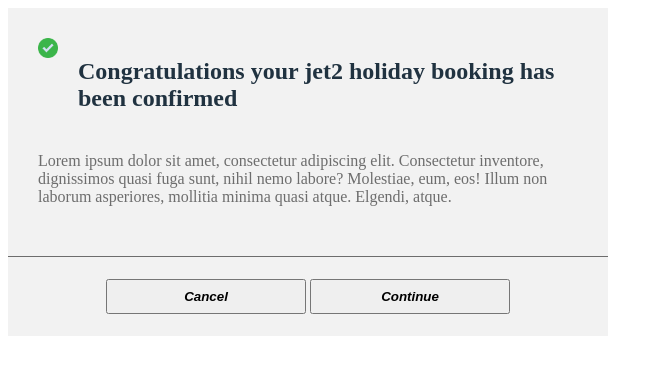
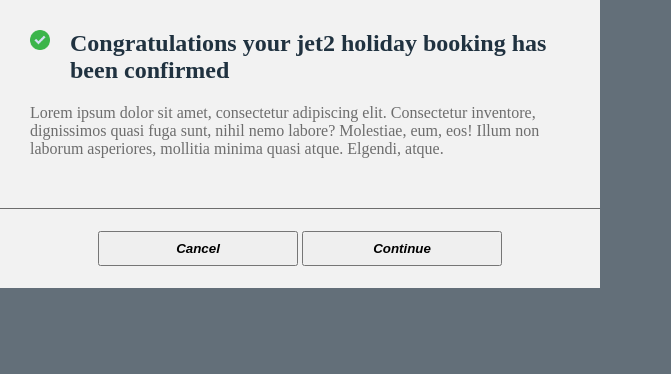
Before and after one commit to PerryBaran/jet-2-tech-test, a React (Create React App) app: page / in a window 1280 px wide. Shown: the top 374 px of the page, without its empty margins (0-671 px from the left). Built offline with nearby package versions, Linux system fonts and the light colour scheme.

Commit message:
prettier

```diff
--- a/public/index.html
+++ b/public/index.html
@@ -1,13 +1,10 @@
-<!DOCTYPE html>
+<!doctype html>
 <html lang="en">
   <head>
     <meta charset="utf-8" />
     <meta name="viewport" content="width=device-width, initial-scale=1" />
     <meta name="theme-color" content="#000000" />
-    <meta
-      name="description"
-      content="Tech test for Jet 2 junior web developer role"
-    />
+    <meta name="description" content="Tech test for Jet 2 junior web developer role" />
     <title>Jet 2 Tech Test</title>
   </head>
   <body>
--- a/src/ConfirmationModal.jsx
+++ b/src/ConfirmationModal.jsx
@@ -1,12 +1,12 @@
 import css from './styles/confirmationModal.module.scss';
-import check from "./images/check.png"
+import check from './images/check.png';
 
 function ConfirmationModal() {
   return (
     <div className={css['modal-container']}>
       <div className={css['text-container']}>
         <div className={css['heading']}>
-          <img alt="green tick" src={check}/>
+          <img alt="green tick" src={check} />
           <h2>Congratulations your jet2 holiday booking has been confirmed</h2>
         </div>
         <p>
--- a/src/index.js
+++ b/src/index.js
@@ -1,11 +1,11 @@
 import React from 'react';
 import ReactDOM from 'react-dom/client';
-import './index.css';
+import './styles/index.css';
 import App from './App';
 
 const root = ReactDOM.createRoot(document.getElementById('root'));
 root.render(
   <React.StrictMode>
     <App />
-  </React.StrictMode>
+  </React.StrictMode>,
 );
--- a/src/styles/confirmationModal.module.css
+++ b/src/styles/confirmationModal.module.css
@@ -1,5 +1,5 @@
 .modal-container {
-  background-color: #F2F2F2;
+  background-color: #f2f2f2;
   width: 100%;
   max-width: 600px;
 }
@@ -43,4 +43,4 @@
     width: 100%;
     max-width: 200px;
   }
-}/*# sourceMappingURL=confirmationModal.module.css.map */
+} /*# sourceMappingURL=confirmationModal.module.css.map */
--- a/src/styles/confirmationModal.module.scss
+++ b/src/styles/confirmationModal.module.scss
@@ -2,7 +2,7 @@
 $secondaryColour: #6d6d6d;
 
 .modal-container {
-  background-color: #F2F2F2;
+  background-color: #f2f2f2;
   width: 100%;
   max-width: 600px;
 
@@ -47,7 +47,7 @@
   }
 }
 
-@media (min-width: 500px ){
+@media (min-width: 500px) {
   .btn-container {
     button {
       width: 100%;
--- a/src/styles/index.css
+++ b/src/styles/index.css
@@ -5,8 +5,6 @@
   -webkit-tap-highlight-color: rgba(255, 255, 255, 0.5);
 }
 
-
-
 body {
-  background-color: #636F79;
-}/*# sourceMappingURL=index.css.map */
+  background-color: #636f79;
+} /*# sourceMappingURL=index.css.map */
--- a/src/styles/index.scss
+++ b/src/styles/index.scss
@@ -6,5 +6,5 @@
 }
 
 body {
-  background-color: #636F79;
+  background-color: #636f79;
 }
```
Also changed, not shown: 1 other file (tests, documents, lock files or other folders).
